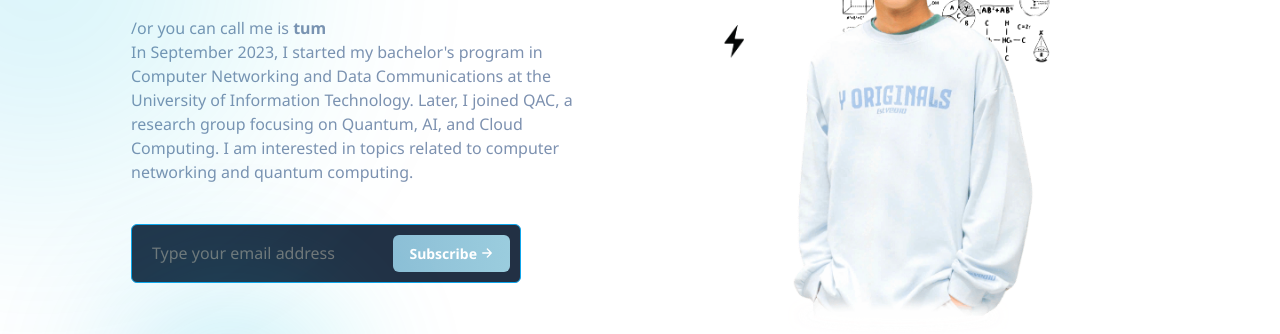
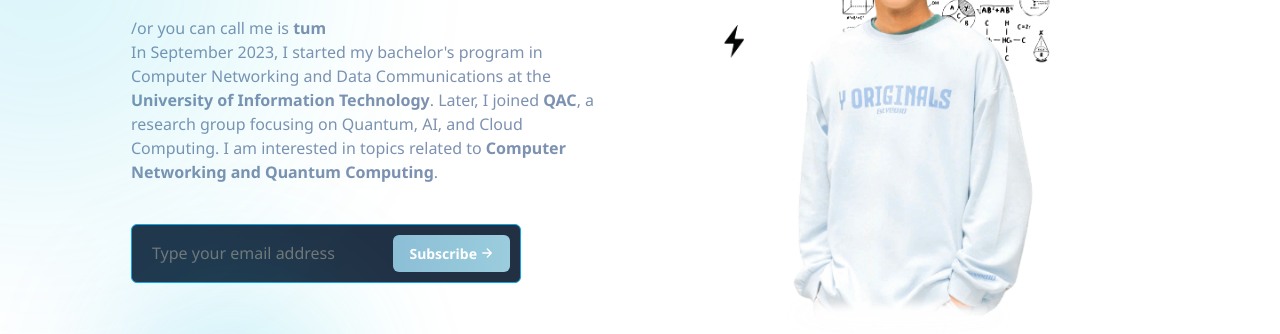
Before and after one commit to AnLikeCode/My-Website, a plain HTML site: page index.html in a window 1280 px wide. Shown: the part 466-800 px from the top of the page. Drawn offline with nearby package versions, Linux system fonts and the light colour scheme.

Commit message:
update introduction

```diff
--- a/index.html
+++ b/index.html
@@ -90,8 +90,8 @@
               /or you can call me is <b class="tum">tum</b> </p>
             <p class="hero-text">
               In September 2023, I started my bachelor's program in Computer Networking and Data Communications at
-               the University of Information Technology. Later, I joined QAC, a research group focusing on Quantum,
-               AI, and Cloud Computing. I am interested in topics related to computer networking and quantum computing.
+               the <b class="tum">University of Information Technology</b>. Later, I joined <b class="tum">QAC</b>, a research group focusing on Quantum,
+               AI, and Cloud Computing. I am interested in topics related to <b class="tum">Computer Networking and Quantum Computing</b>.
             </p>
 
             <div class="input-wrapper">
```
